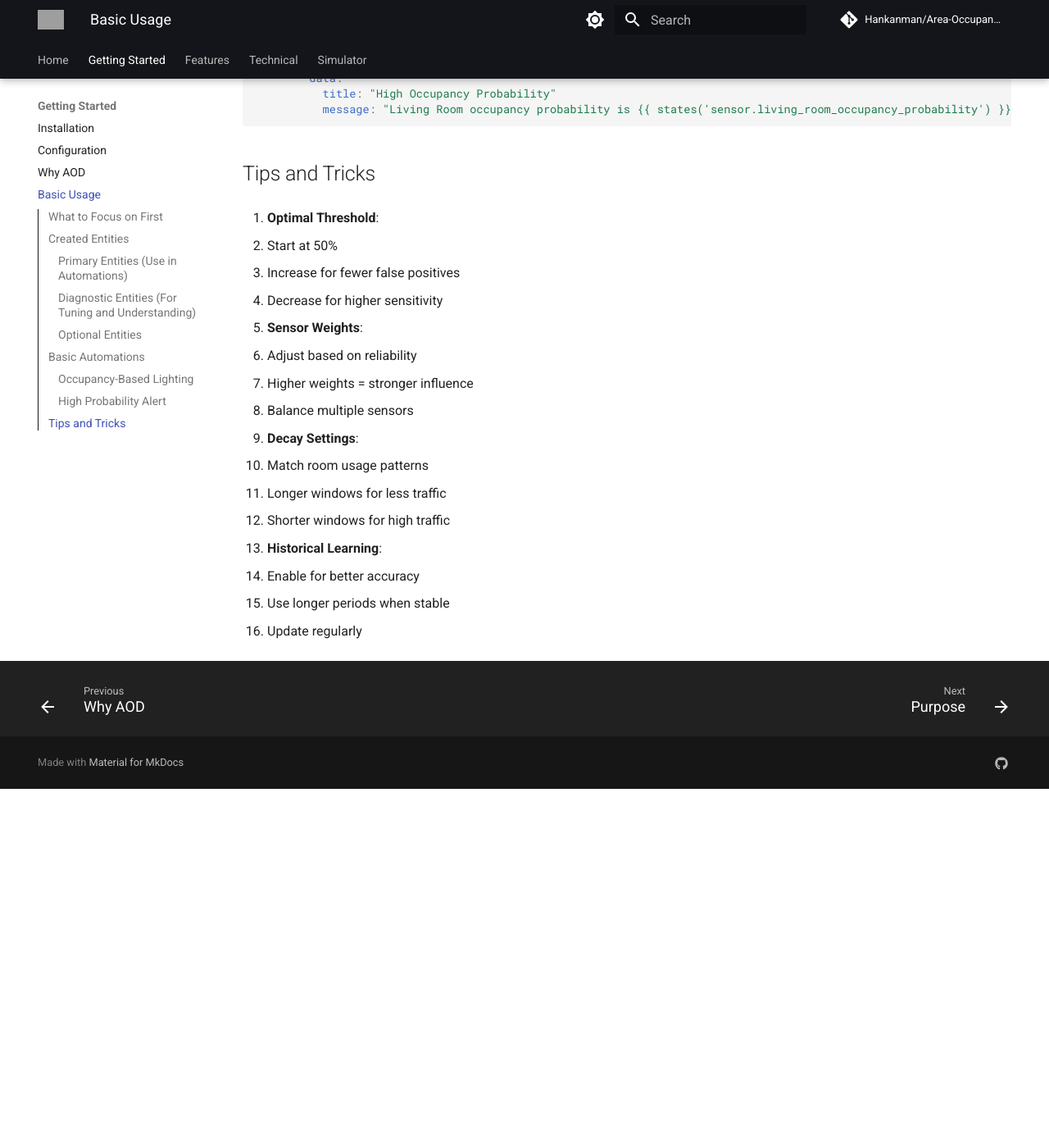
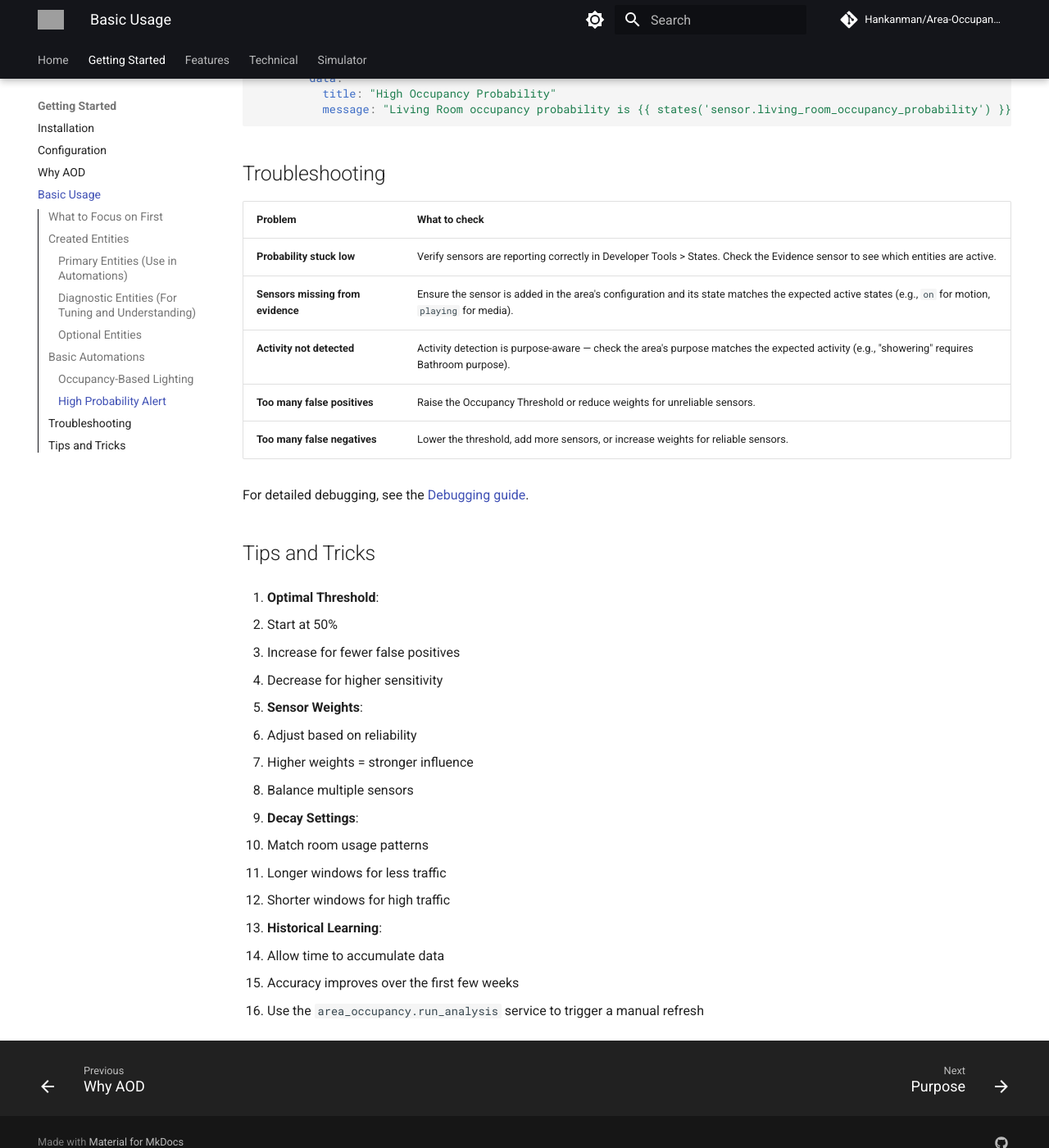
Before and after one commit to Hankanman/Area-Occupancy-Detection, an MkDocs documentation site: the page built from docs/docs/getting-started/basic-usage.md, in a window 1280 px wide and 1400 px high, scrolled down 3387 px. Shown: the whole window at 82% size. Built offline with MkDocs 1.6.1 and Material for MkDocs 9.7.7, drawn with Linux system fonts in a browser that asks for light colours; comment, search, counter and statistics services are not loaded; before the commit the page ends 4349 px from its top, so only the background shows below that; grey boxes are pictures that could not be loaded.

Commit message:
Add troubleshooting table, clarify ML plans, note local processing
- basic-usage.md: Add troubleshooting table for common issues with
  remedial steps and link to debug guide. Fix stale "Historical
  Learning" tips.
- why.md: Note that sleep data is processed locally (no cloud).
- README.md: Clarify planned ML model complements Bayesian approach.

Co-Authored-By: Claude Opus 4.6 <noreply@anthropic.com>

````diff
--- a/docs/docs/getting-started/basic-usage.md
+++ b/docs/docs/getting-started/basic-usage.md
@@ -114,6 +114,18 @@ automation:
           message: "Living Room occupancy probability is {{ states('sensor.living_room_occupancy_probability') }}%"
 ```
 
+## Troubleshooting
+
+| Problem | What to check |
+| --- | --- |
+| **Probability stuck low** | Verify sensors are reporting correctly in Developer Tools > States. Check the Evidence sensor to see which entities are active. |
+| **Sensors missing from evidence** | Ensure the sensor is added in the area's configuration and its state matches the expected active states (e.g., `on` for motion, `playing` for media). |
+| **Activity not detected** | Activity detection is purpose-aware — check the area's purpose matches the expected activity (e.g., "showering" requires Bathroom purpose). |
+| **Too many false positives** | Raise the Occupancy Threshold or reduce weights for unreliable sensors. |
+| **Too many false negatives** | Lower the threshold, add more sensors, or increase weights for reliable sensors. |
+
+For detailed debugging, see the [Debugging guide](../technical/debug.md).
+
 ## Tips and Tricks
 
 1. **Optimal Threshold**:
@@ -135,6 +147,6 @@ automation:
    - Shorter windows for high traffic
 
 4. **Historical Learning**:
-   - Enable for better accuracy
-   - Use longer periods when stable
-   - Update regularly
+   - Allow time to accumulate data
+   - Accuracy improves over the first few weeks
+   - Use the `area_occupancy.run_analysis` service to trigger a manual refresh
````
Also changed, not shown: docs/docs/getting-started/why.md (+1 -1 lines), README.md.
